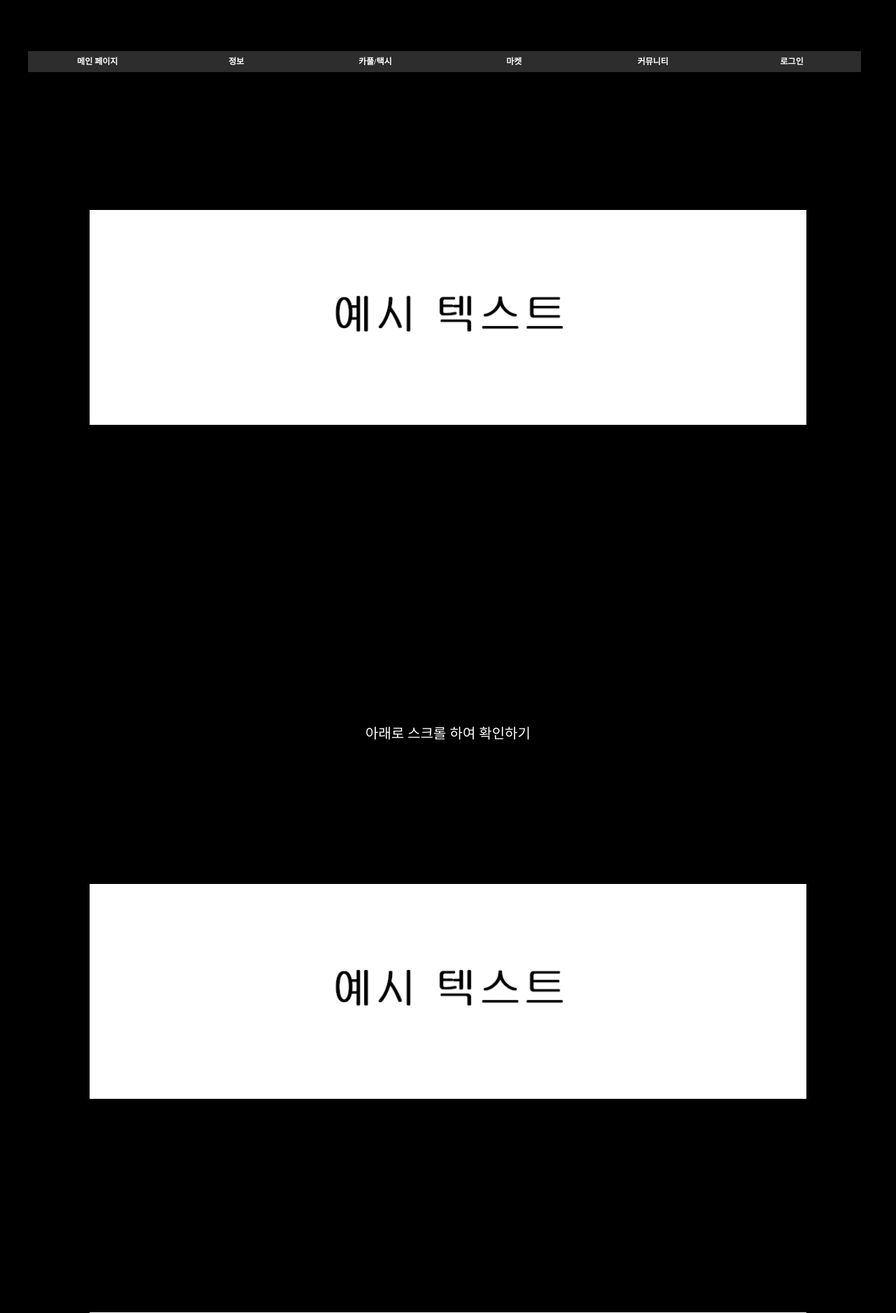
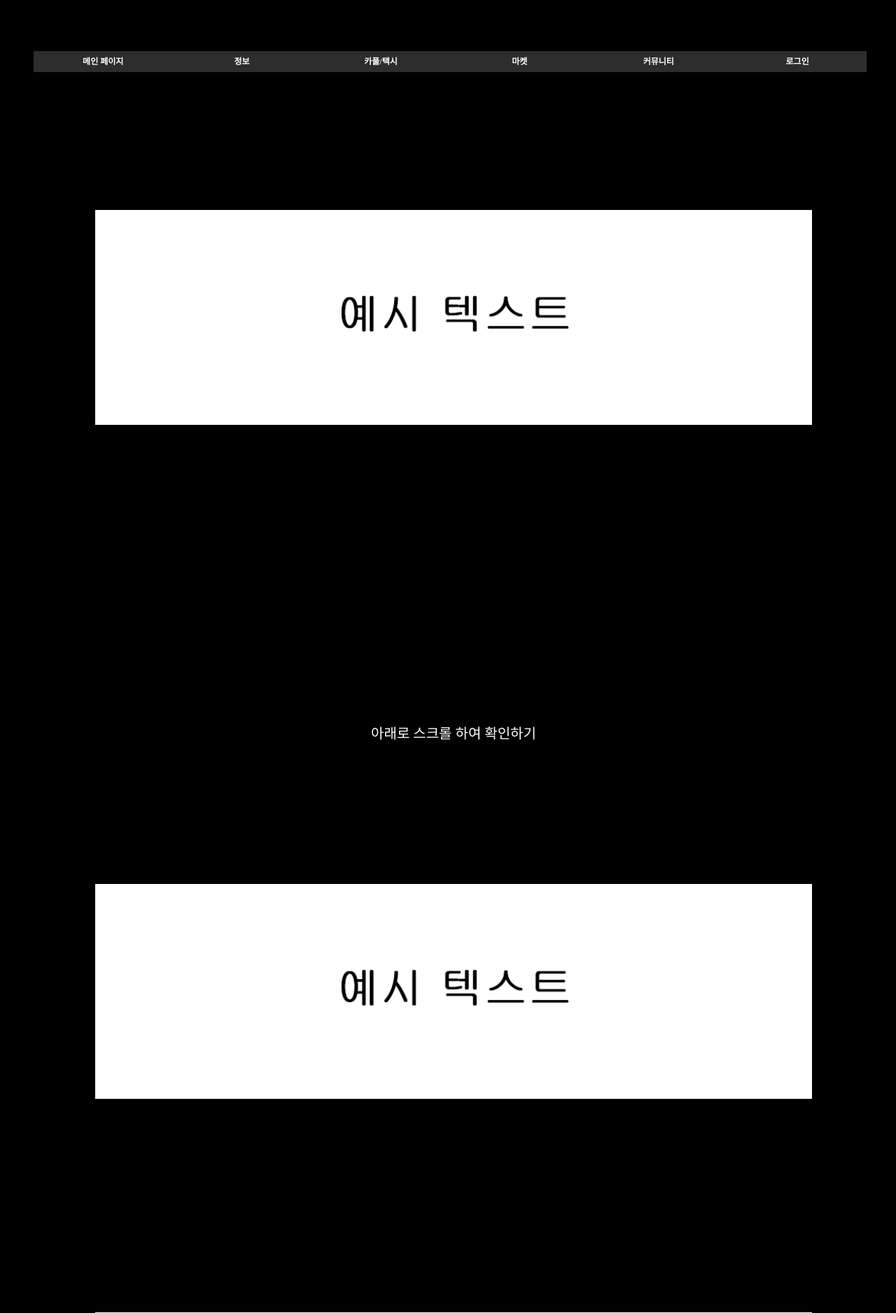
Before and after one commit to Mad-Alchemist/IP, a PHP site: page /main.php in a window 1280 px wide. Shown: the top 1876 px of the page at 70% size. Run offline with PHP 8.4, Linux system fonts and the light colour scheme.

Commit message:
시발왜 여백

```diff
--- a/main.php
+++ b/main.php
@@ -8,7 +8,7 @@
 <link rel="stylesheet" href="./css/login.css" type="text/css">
 <link rel="stylesheet" href="https://unpkg.com/aos@2.3.1/dist/aos.css">
     <script src="https://unpkg.com/aos@2.3.1/dist/aos.js"></script>
-<body style="background-color:black; margin:0px;">
+<body style="background-color:black; width:100vw">
 <?php if (isset($_SESSION['name'])) { ?>
 <p class="userName"><?php echo ($_SESSION['name']); ?>님 반갑습니다.</p>
 <?php }?>
```
